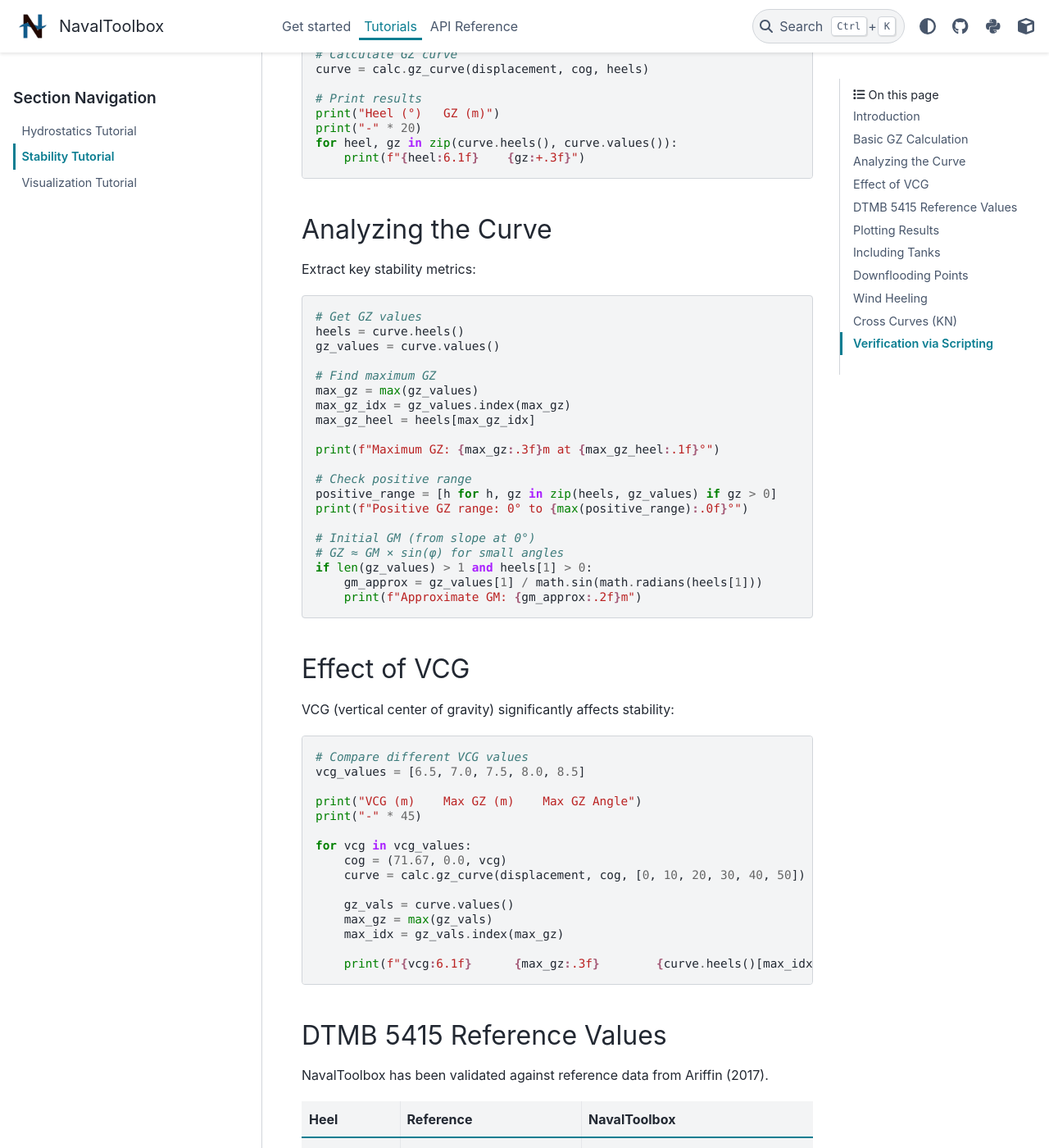
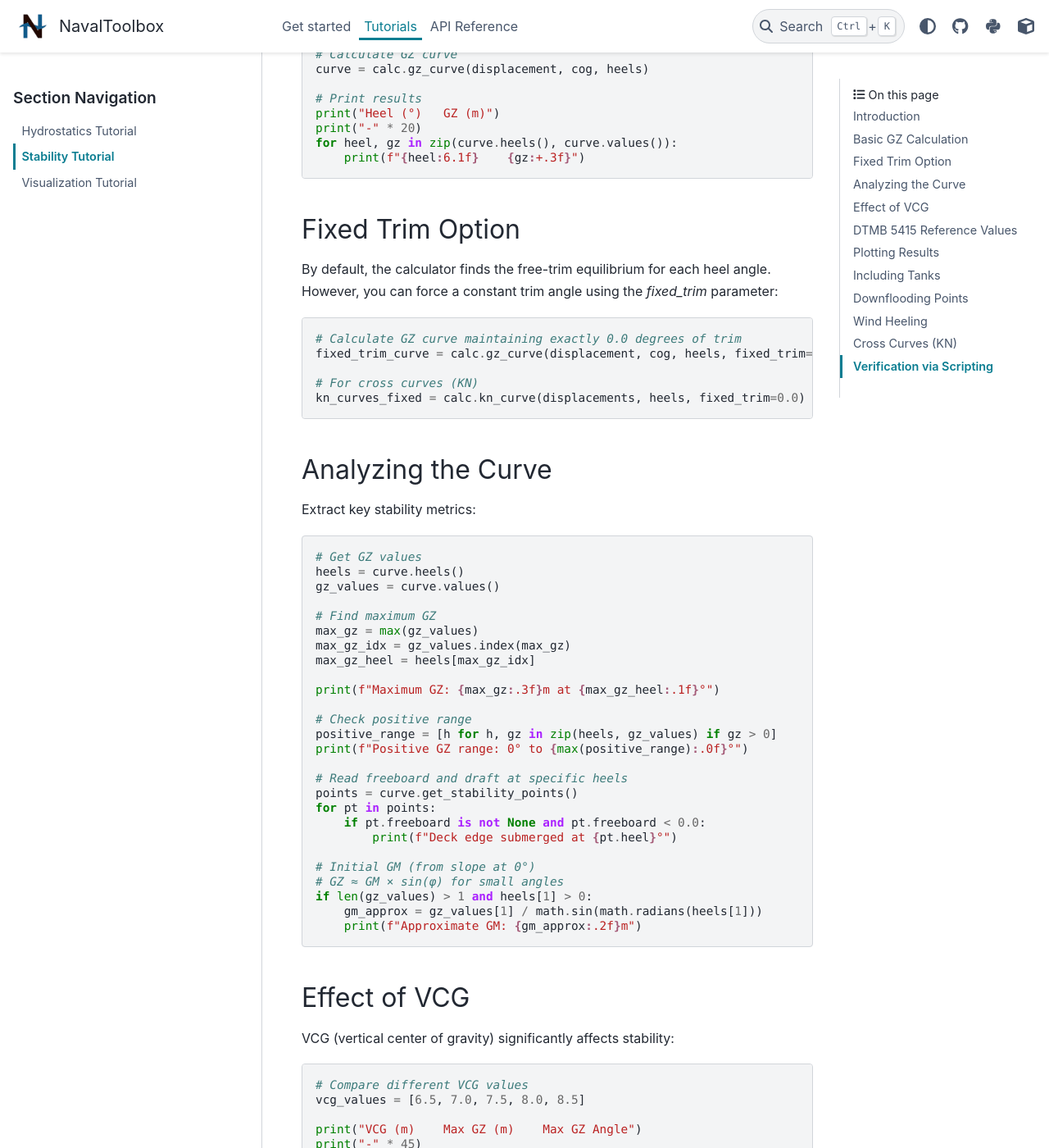
Before and after one commit to NavalToolbox/navaltoolbox-lib, a Sphinx documentation site: the page built from docs/source/tutorials/stability.rst, in a window 1280 px wide and 1400 px high, scrolled down 768 px. Shown: the whole window at 82% size. Built offline with Sphinx 7.4.7 and the PyData theme 0.15.4, drawn with Linux system fonts in a browser that asks for light colours.

Commit message:
docs: document fixed_trim and freeboard options in sphinx and python type stubs

```diff
--- a/docs/source/api/python/stability.rst
+++ b/docs/source/api/python/stability.rst
@@ -149,6 +149,7 @@ StabilityCurve
       - ``vessel_cog``: Vessel Center of Gravity (LCG, TCG, VCG)
       - ``is_flooding``: True if any opening is submerged
       - ``flooded_openings``: List of flooded opening names
+      - ``freeboard``: Minimum deck edge freeboard (m) or None
 
       :rtype: list[StabilityPoint]
 
--- a/docs/source/tutorials/stability.rst
+++ b/docs/source/tutorials/stability.rst
@@ -41,6 +41,19 @@ Basic GZ Calculation
     for heel, gz in zip(curve.heels(), curve.values()):
         print(f"{heel:6.1f}    {gz:+.3f}")
 
+Fixed Trim Option
+-----------------
+
+By default, the calculator finds the free-trim equilibrium for each heel angle. However, you can force a constant trim angle using the `fixed_trim` parameter:
+
+.. code-block:: python
+
+    # Calculate GZ curve maintaining exactly 0.0 degrees of trim
+    fixed_trim_curve = calc.gz_curve(displacement, cog, heels, fixed_trim=0.0)
+
+    # For cross curves (KN)
+    kn_curves_fixed = calc.kn_curve(displacements, heels, fixed_trim=0.0)
+
 Analyzing the Curve
 -------------------
 
@@ -62,6 +75,12 @@ Extract key stability metrics:
     # Check positive range
     positive_range = [h for h, gz in zip(heels, gz_values) if gz > 0]
     print(f"Positive GZ range: 0° to {max(positive_range):.0f}°")
+
+    # Read freeboard and draft at specific heels
+    points = curve.get_stability_points()
+    for pt in points:
+        if pt.freeboard is not None and pt.freeboard < 0.0:
+            print(f"Deck edge submerged at {pt.heel}°")
 
     # Initial GM (from slope at 0°)
     # GZ ≈ GM × sin(φ) for small angles
```
Also changed, not shown: 1 other file.
